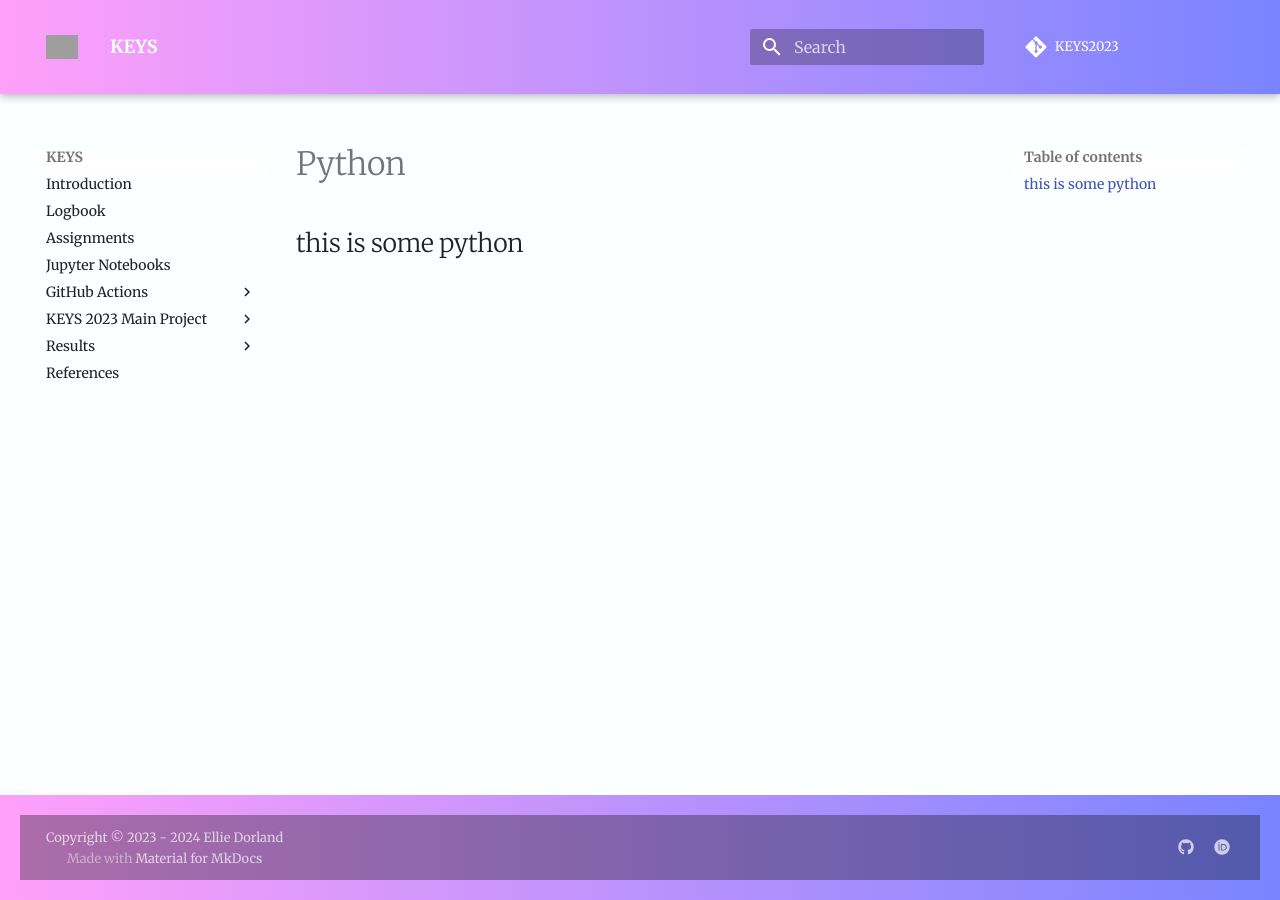
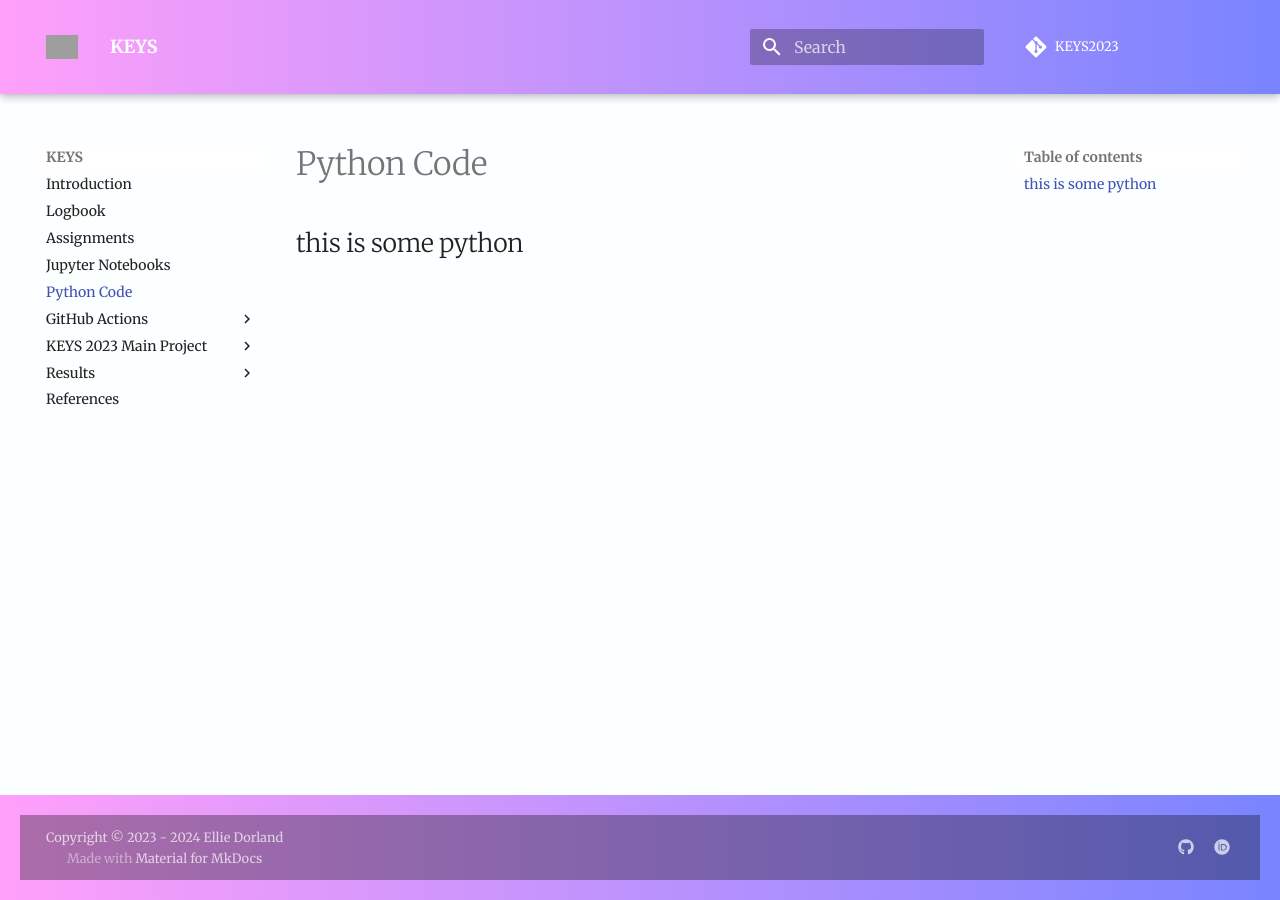
Before and after one commit to tyson-swetnam/mkdocs-material-template, an MkDocs documentation site: the page built from docs/python.md, in a window 1280 px wide. Built offline with MkDocs 1.6.1 and Material for MkDocs 9.7.7, drawn with Linux system fonts in a browser that asks for light colours; some web fonts are replaced; comment, search, counter and statistics services are not loaded; grey boxes are pictures that could not be loaded.

Commit message:
Update mkdocs.yml

```diff
--- a/mkdocs.yml
+++ b/mkdocs.yml
@@ -100,6 +100,7 @@ nav:
   - Logbook: logbook.md
   - Assignments: keysassignments.md
   - Jupyter Notebooks: jupyter.md
+  - Python Code: python.md
   - GitHub Actions:
     - GitHub Education Access: githubed.md
   - KEYS 2023 Main Project:
```
